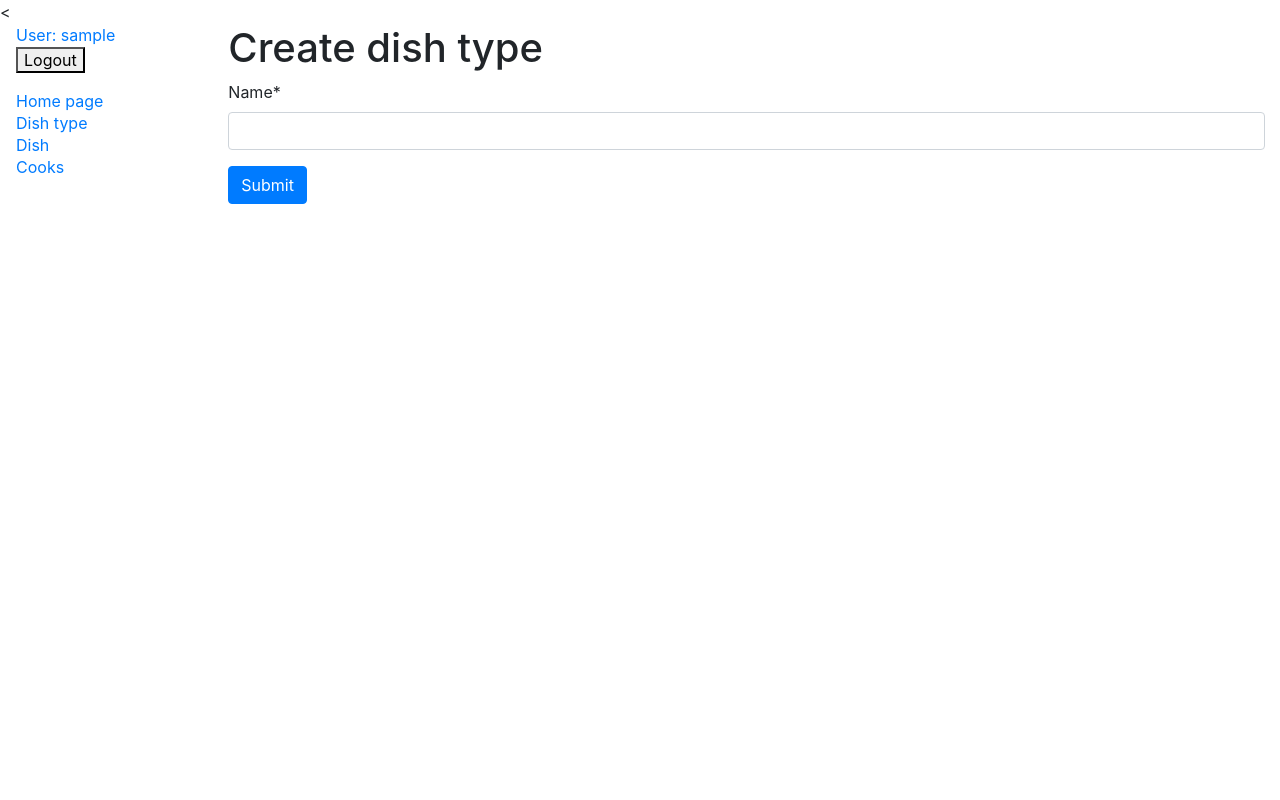
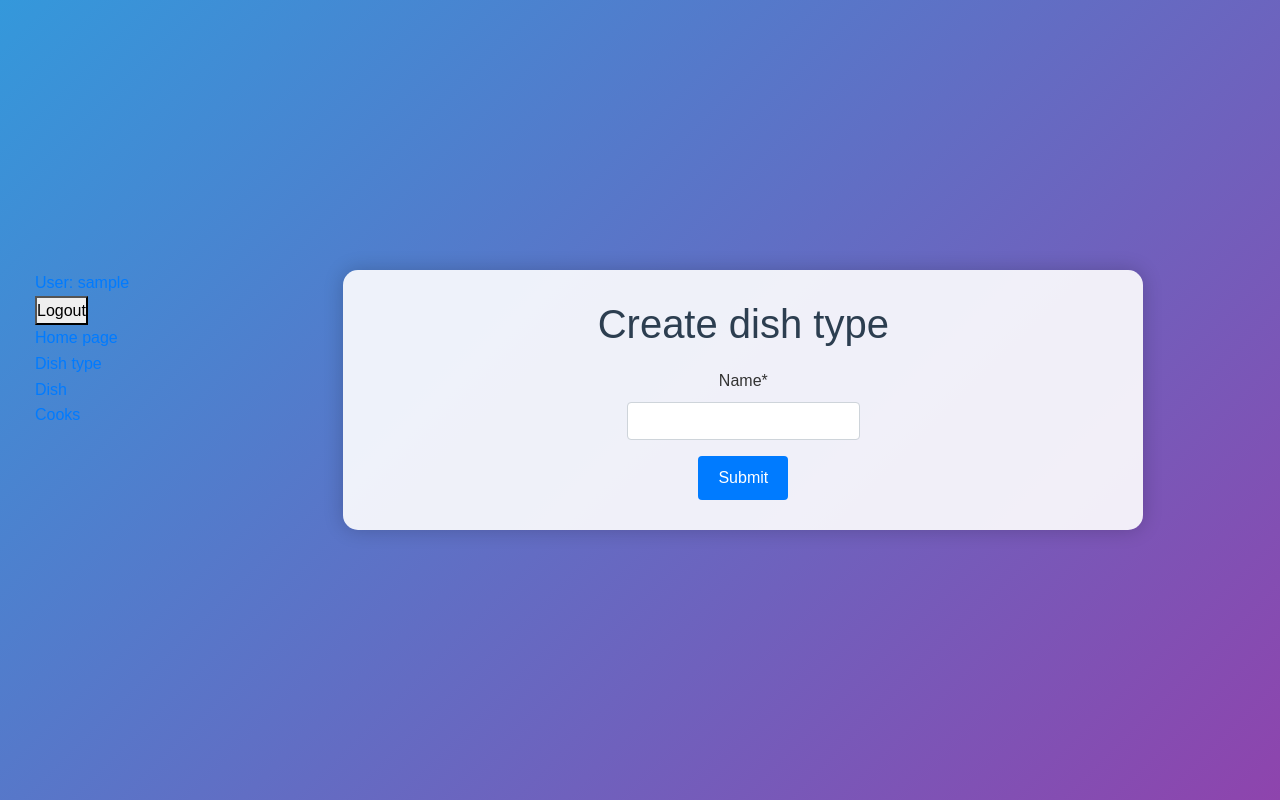
Before and after one commit to Serhii-Leonenko/mate_nginx_gunicorn, a Django app: page /dish_type/create/ in a window 1280 px wide. Run offline with Django 5.2, Linux system fonts and the light colour scheme; the visitor is signed in with stand-in values (Sample User, id 1); some libraries are stand-ins or nearby versions.

Commit message:
add styles for all forms

```diff
--- /dev/null
+++ b/static/css/create_form.css
@@ -0,0 +1,60 @@
+/* General reset for margin and padding */
+* {
+  margin: 0;
+  padding: 0;
+  box-sizing: border-box;
+}
+
+body {
+  font-family: Arial, sans-serif; /* Modern and clean font */
+  line-height: 1.6;
+  background: linear-gradient(135deg, #3498db, #8e44ad); /* Gradient background for a vibrant look */
+  color: #333; /* Dark text color for readability */
+  display: flex;
+  justify-content: center; /* Center content horizontally */
+  align-items: center; /* Center content vertically */
+  min-height: 100vh; /* Ensure body takes full viewport height */
+  padding: 20px; /* Padding to prevent content from touching edges */
+}
+
+.container {
+  width: 100%; /* Full width for the main content area */
+  max-width: 800px; /* Limit maximum width for better readability */
+  background-color: rgba(255, 255, 255, 0.9); /* White background with slight transparency */
+  border-radius: 15px; /* Rounded corners for a modern look */
+  box-shadow: 0 0 20px rgba(0, 0, 0, 0.2); /* Soft shadow for depth */
+  padding: 30px; /* Increased padding for more space */
+  text-align: center; /* Center text within the container */
+}
+
+.page-title {
+  color: #2c3e50; /* Dark blue-gray color for the heading */
+  font-size: 2.5em; /* Larger font size for emphasis */
+  margin-bottom: 20px; /* Space below the heading */
+}
+
+.form-container {
+  display: flex;
+  flex-direction: column; /* Stack form elements vertically */
+  align-items: center; /* Center form elements horizontally */
+}
+
+.form-container .form-group {
+  width: 100%; /* Full width for form groups */
+  max-width: 600px; /* Optional: Limit maximum width for form groups */
+  margin-bottom: 20px; /* Space below each form group */
+}
+
+.btn-primary {
+  padding: 10px 20px; /* Padding for the button */
+  border: none; /* Remove default border */
+  border-radius: 4px; /* Rounded corners for the button */
+  background-color: #007bff; /* Blue background color */
+  color: #fff; /* White text color */
+  cursor: pointer; /* Pointer cursor on hover */
+  transition: background-color 0.3s ease; /* Smooth transition for hover effect */
+}
+
+.btn-primary:hover {
+  background-color: #0056b3; /* Darker blue background on hover */
+}
--- a/templates/kitchen/dish_type_form.html
+++ b/templates/kitchen/dish_type_form.html
@@ -1,12 +1,16 @@
-<{% extends "base.html" %}
+{% extends "base.html" %}
 {% load crispy_forms_filters %}
+{% load static %}
 
 {% block content %}
-  <h1>{{ object|yesno:"Update,Create" }} dish type</h1>
-  <form action="" method="post" novalidate>
-    {% csrf_token %}
-    {{ form|crispy }}
+  <link rel="stylesheet" href="{% static 'css/create_form.css' %}">
+  <div class="container">
+    <h1 class="page-title">{{ object|yesno:"Update,Create" }} dish type</h1>
+    <form action="" method="post" class="form-container" novalidate>
+      {% csrf_token %}
+      {{ form|crispy }}
 
-    <input type="submit" value="Submit" class="btn btn-primary">
-  </form>
+      <input type="submit" value="Submit" class="btn btn-primary">
+    </form>
+  </div>
 {% endblock %}
```
Also changed, not shown: templates/kitchen/cook_form.html (+10 -6 lines), templates/kitchen/dish_form.html (+10 -6 lines).
